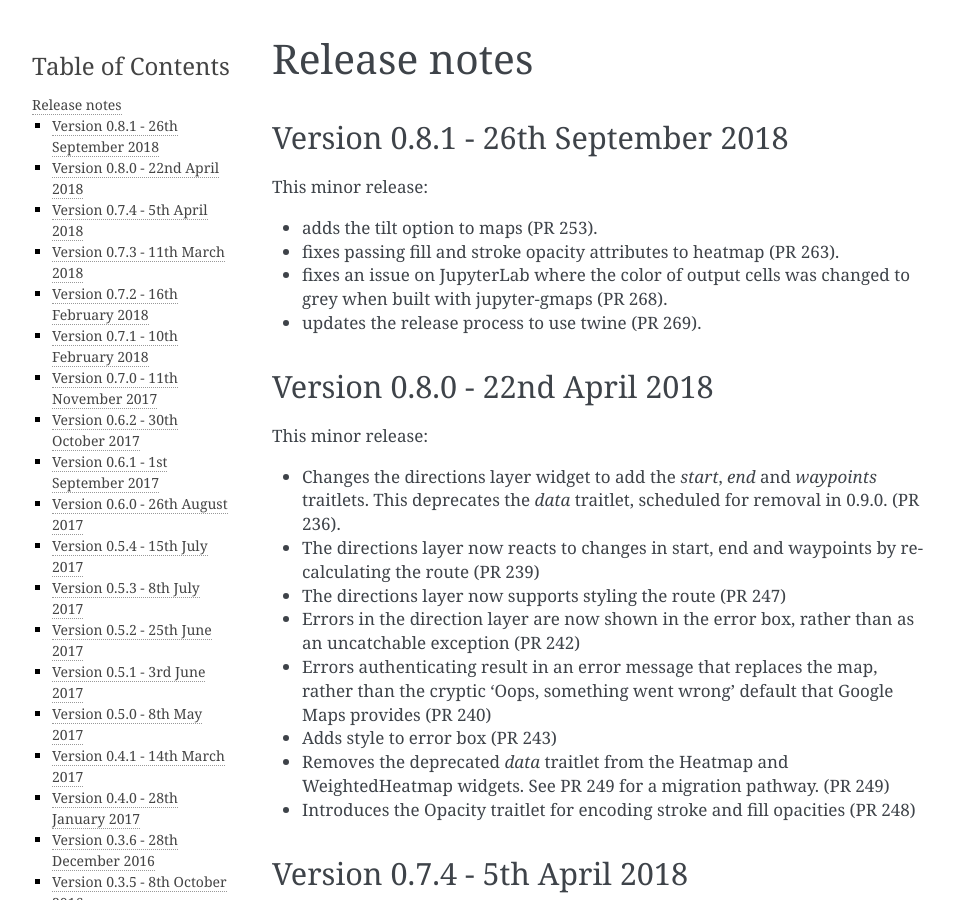
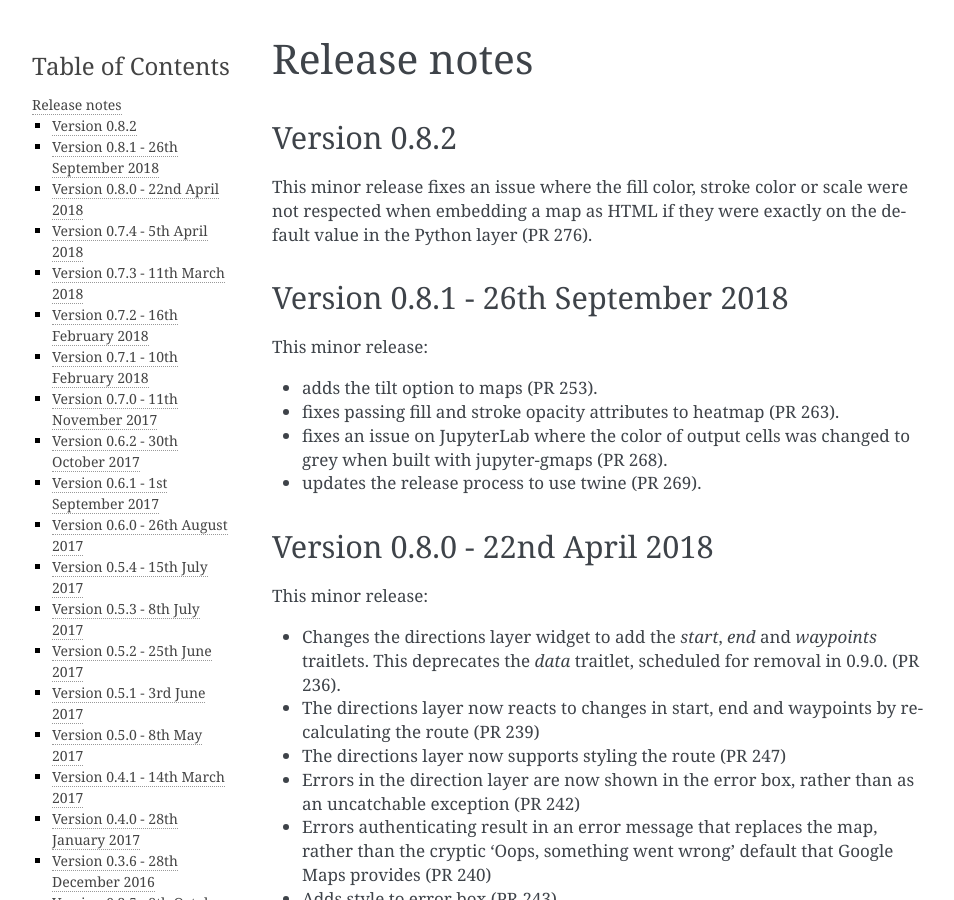
Before and after one commit to pbugnion/gmaps, a Sphinx documentation site: the page built from docs/source/release_notes.rst, in a window 1280 px wide and 900 px high. Shown: the whole window, without its empty margins (148-1102 px from the left). Built offline with Sphinx 7.4.7, drawn with Linux system fonts in a browser that asks for light colours.

Commit message:
Add release notes for version 0.8.2

```diff
--- a/docs/source/release_notes.rst
+++ b/docs/source/release_notes.rst
@@ -1,6 +1,14 @@
 
 Release notes
 -------------
+
+Version 0.8.2
+=============
+
+This minor release fixes an issue where the fill color,
+stroke color or scale were not respected when embedding
+a map as HTML if they were exactly on the default value
+in the Python layer (PR 276).
 
 Version 0.8.1 - 26th September 2018
 ===================================
```
